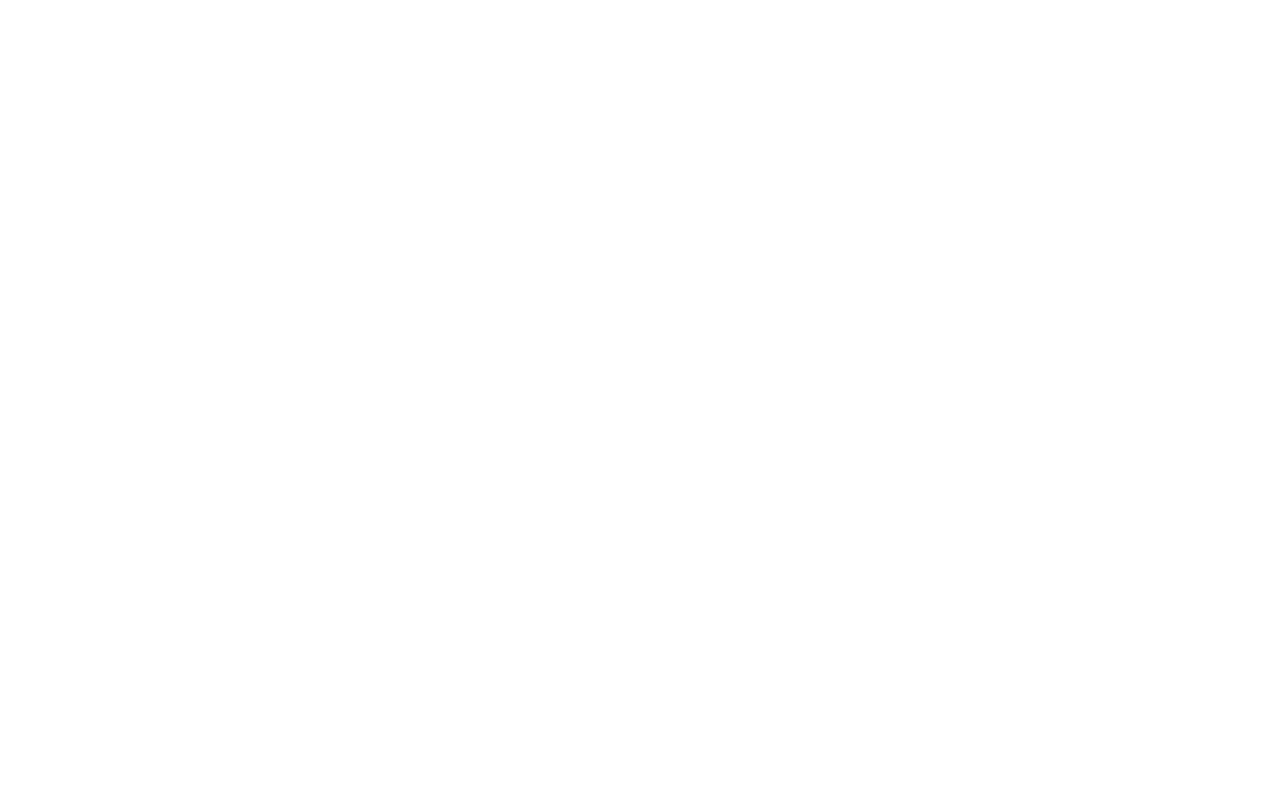
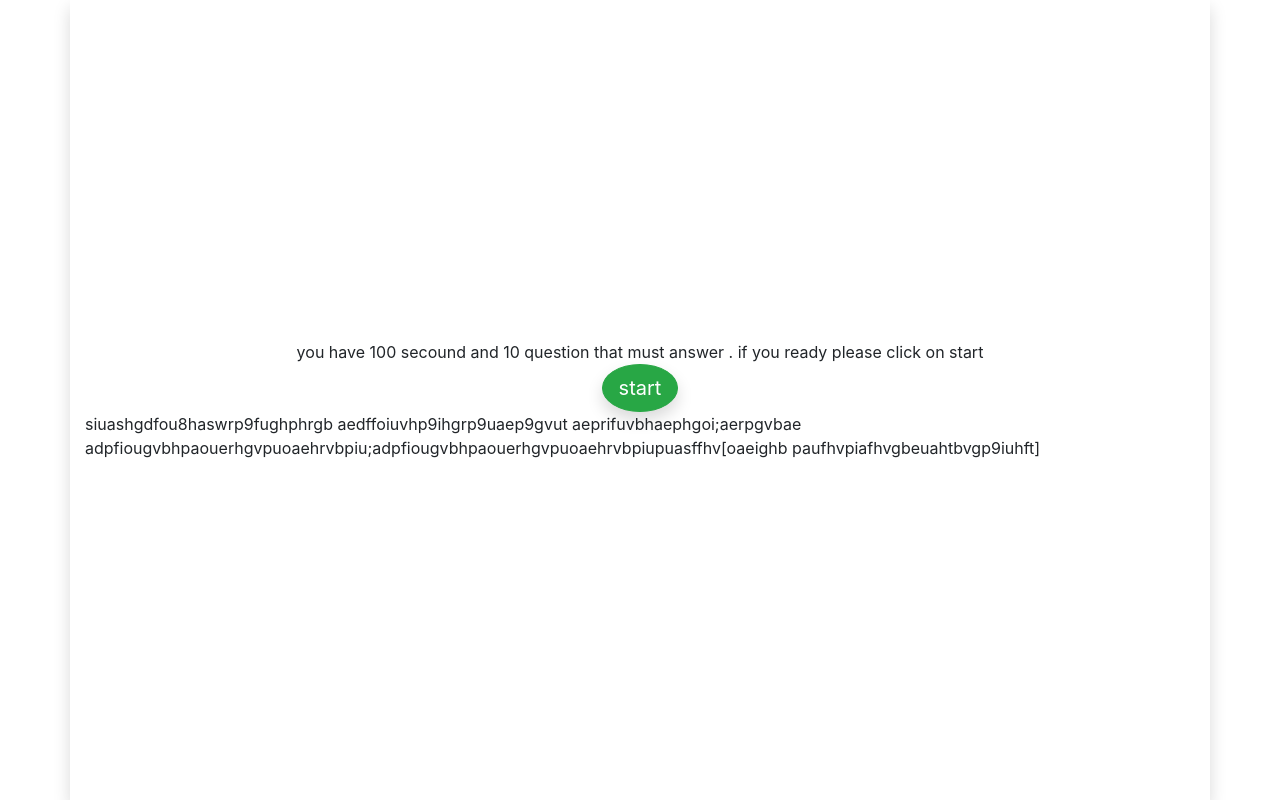
Before and after one commit to aminhavasi/eng-react, a React (Create React App) app: page /rtest in a window 1280 px wide. Before the commit this address led to /notFound. Built offline with nearby package versions, Linux system fonts and the light colour scheme.

Commit message:
rtest scheam added

```diff
--- a/src/App.js
+++ b/src/App.js
@@ -3,6 +3,7 @@
 import { Switch, Route, Redirect } from 'react-router-dom';
 import New from './components/newWords/new';
 import Learn from './components/learn/learn';
+import Rtest from './components/tests/rtest';
 
 function App() {
     return (
@@ -11,6 +12,7 @@
                 <Route exact path="/" component={Eng} />
                 <Route path="/new" component={New} />
                 <Route path="/learn" component={Learn} />
+                <Route path="/rtest" component={Rtest} />
                 <Route path="/notFound" component={null} />
                 <Redirect to="/notFound" />
             </Switch>
--- a/src/components/learn/learn.js
+++ b/src/components/learn/learn.js
@@ -3,6 +3,11 @@
 const Learn = () => {
     return (
         <div className="learn">
+            <div className="bg-primary">
+                <a href="/rtest" className="text-white ">
+                    random words test
+                </a>
+            </div>
             <div class="container">
                 <h2>Learned Words Table</h2>
                 <p>you can see the all of the words in the blow:</p>
--- /dev/null
+++ b/src/components/tests/rtest.js
@@ -0,0 +1,26 @@
+import React from 'react';
+import './test.css';
+const Rtest = () => {
+    return (
+        <div className="rtest container bg-lisght shadow">
+            you have 100 secound and 10 question that must answer . if you ready
+            please click on start
+            <div>
+                <button
+                    className="btn btn-success btn-lg shadow"
+                    style={{ borderRadius: '50%' }}
+                >
+                    start
+                </button>
+            </div>
+            <div>
+                siuashgdfou8haswrp9fughphrgb aedffoiuvhp9ihgrp9uaep9gvut
+                aeprifuvbhaephgoi;aerpgvbae
+                adpfiougvbhpaouerhgvpuoaehrvbpiu;adpfiougvbhpaouerhgvpuoaehrvbpiupuasffhv[oaeighb
+                paufhvpiafhvgbeuahtbvgp9iuhft]
+            </div>
+        </div>
+    );
+};
+
+export default Rtest;
--- /dev/null
+++ b/src/components/tests/test.css
@@ -0,0 +1,7 @@
+.rtest {
+    min-height: 100vh;
+    display: flex;
+    flex-direction: column;
+    justify-content: center;
+    align-items: center;
+}
```
